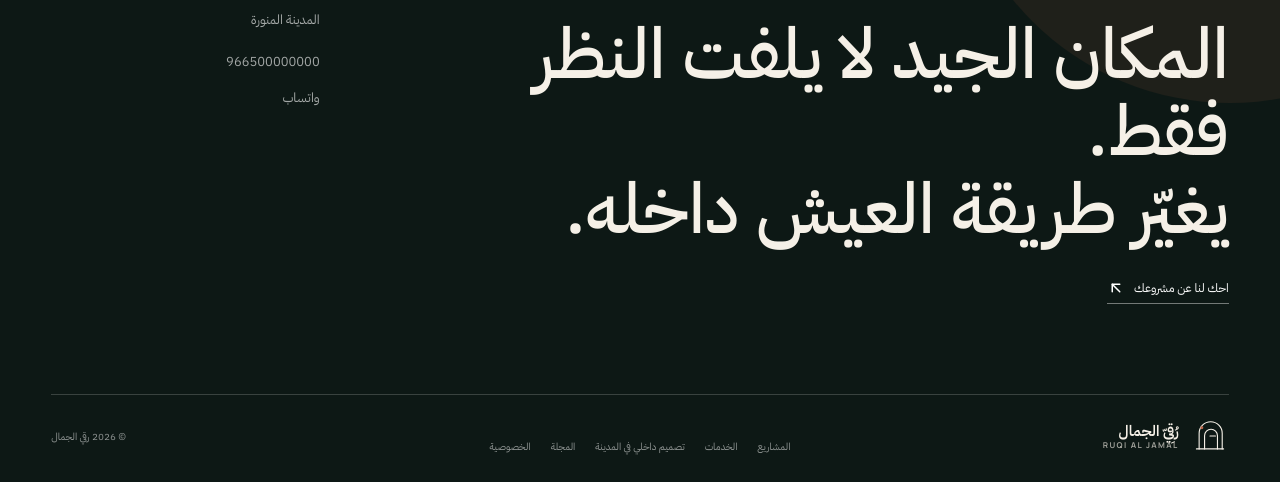
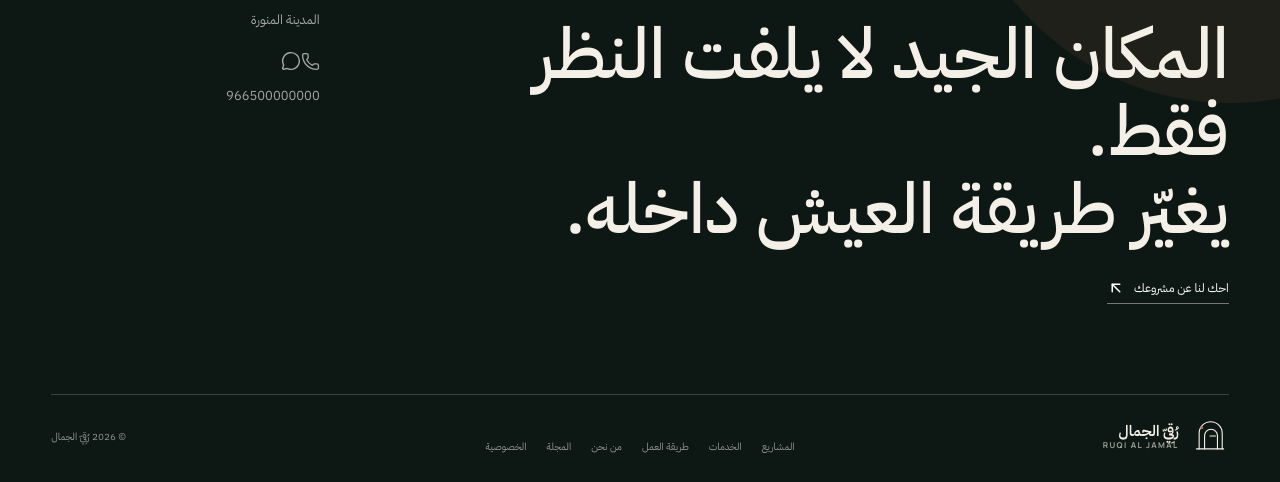
Before and after one commit to yahiashahin65/ruqi, a Next.js app: page / in a window 1280 px wide. Shown: the part 3709-4191 px from the top of the page. Built offline with nearby package versions, Linux system fonts and the light colour scheme; no server answers.

Commit message:
Refactor Footer component for improved structure

```diff
--- a/src/components/Footer.tsx
+++ b/src/components/Footer.tsx
@@ -1,29 +1,127 @@
 import Link from "next/link";
-import { ArrowUpLeft } from "lucide-react";
+import {
+  ArrowUpLeft,
+  Ghost,
+  MessageCircle,
+  Music2,
+  Phone
+} from "lucide-react";
+
 import { getPublicSettings } from "@/lib/firebase/data";
 import { BrandMark } from "./BrandMark";
 
 export async function Footer() {
   const settings = await getPublicSettings();
+
   return (
     <footer className="footer">
       <div className="shell footer__top">
         <div className="footer__statement">
           <p className="eyebrow">مشروعك القادم</p>
-          <h2>المكان الجيد لا يلفت النظر فقط.<br />يغيّر طريقة العيش داخله.</h2>
-          <Link className="text-link text-link--light" href="/start-project">احك لنا عن مشروعك <ArrowUpLeft size={18} /></Link>
+
+          <h2>
+            المكان الجيد لا يلفت النظر فقط.
+            <br />
+            يغيّر طريقة العيش داخله.
+          </h2>
+
+          <Link
+            className="text-link text-link--light"
+            href="/start-project"
+          >
+            احك لنا عن مشروعك
+            <ArrowUpLeft size={18} />
+          </Link>
         </div>
+
         <div className="footer__contact">
           <p>المدينة المنورة</p>
-          <a href={`tel:${settings.phone}`}>{settings.phone}</a>
-          <a href={`mailto:${settings.email}`}>{settings.email}</a>
-          <a href={`https://wa.me/${settings.whatsapp}`} target="_blank" rel="noreferrer">واتساب</a>
+
+          <div className="footer__socials">
+            <a
+              href={`tel:${settings.phone}`}
+              aria-label={`اتصال على ${settings.phone}`}
+              title="اتصال"
+            >
+              <Phone size={19} strokeWidth={1.7} />
+            </a>
+
+            <a
+              href={`https://wa.me/${settings.whatsapp}`}
+              target="_blank"
+              rel="noreferrer"
+              aria-label="واتساب"
+              title="واتساب"
+            >
+              <MessageCircle size={20} strokeWidth={1.7} />
+            </a>
+
+            {settings.tiktok && (
+              <a
+                href={settings.tiktok}
+                target="_blank"
+                rel="noreferrer"
+                aria-label="تيك توك"
+                title="تيك توك"
+              >
+                <Music2 size={20} strokeWidth={1.7} />
+              </a>
+            )}
+
+            {settings.snapchat && (
+              <a
+                href={settings.snapchat}
+                target="_blank"
+                rel="noreferrer"
+                aria-label="سناب شات"
+                title="سناب شات"
+              >
+                <Ghost size={20} strokeWidth={1.7} />
+              </a>
+            )}
+          </div>
+
+          <a
+            className="footer__phone"
+            href={`tel:${settings.phone}`}
+          >
+            {settings.phone}
+          </a>
         </div>
       </div>
+
       <div className="shell footer__bottom">
         <BrandMark inverted />
-        <div className="footer__links"><Link href="/projects">المشاريع</Link><Link href="/services">الخدمات</Link><Link href="/madinah-interior-design">تصميم داخلي في المدينة</Link><Link href="/journal">المجلة</Link><Link href="/privacy">الخصوصية</Link></div>
-        <p>© {new Date().getFullYear()} رقي الجمال</p>
+
+        <div className="footer__links">
+          <Link href="/projects">
+            المشاريع
+          </Link>
+
+          <Link href="/services">
+            الخدمات
+          </Link>
+
+          <Link href="/process">
+            طريقة العمل
+          </Link>
+
+          <Link href="/about">
+            من نحن
+          </Link>
+
+          <Link href="/journal">
+            المجلة
+          </Link>
+
+          <Link href="/privacy">
+            الخصوصية
+          </Link>
+        </div>
+
+        <p>
+          © {new Date().getFullYear()} رُقِيّ الجمال
+        </p>
       </div>
     </footer>
   );
```
